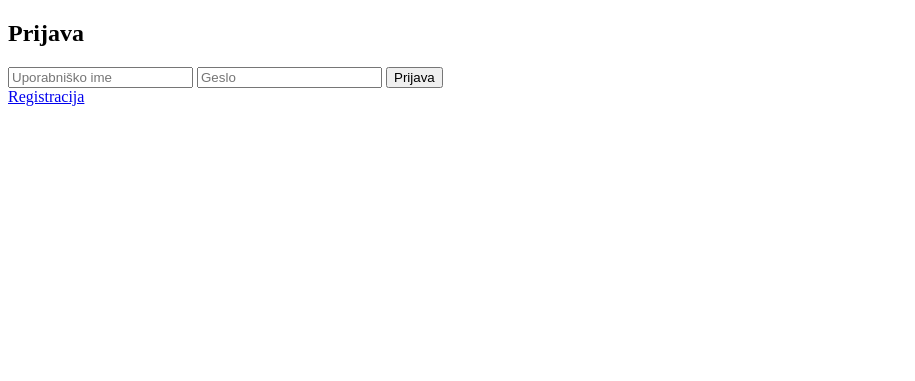
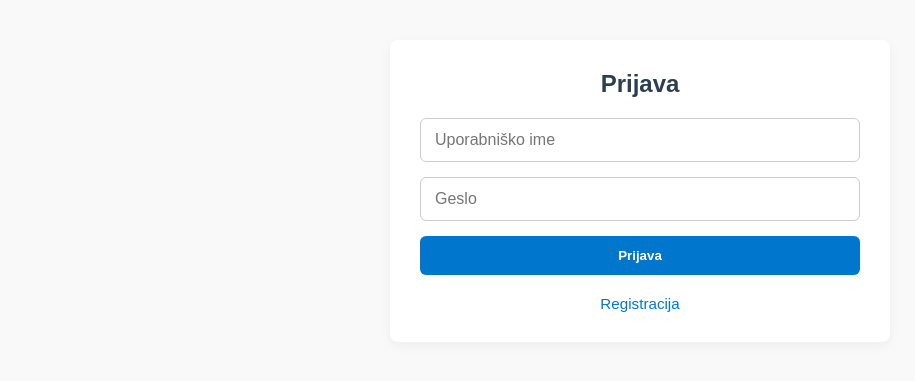
Before and after one commit to zans410/Zakljucna-naloga, a Flask app: page /login in a window 1280 px wide. Shown: the top 381 px of the page, without its empty margins (0-915 px from the left). Run offline with Flask 3, Linux system fonts and the light colour scheme.

Commit message:
Update login.html
css

```diff
--- a/Zaključna naloga - python/templates/login.html
+++ b/Zaključna naloga - python/templates/login.html
@@ -4,8 +4,84 @@
     <meta charset="UTF-8">
     <meta name="viewport" content="width=device-width, initial-scale=1.0">
     <title>Prijava</title>
+    <style>
+    * {
+    box-sizing: border-box;
+    margin: 0;
+    padding: 0;
+}
+
+body {
+    font-family: Arial, sans-serif;
+    background-color: #f9f9f9;
+    color: #333;
+    display: flex;
+    justify-content: center;
+    padding: 40px 20px;
+}
+
+.container {
+    max-width: 500px;
+    width: 100%;
+    background-color: #ffffff;
+    padding: 30px;
+    border-radius: 8px;
+    box-shadow: 0 4px 12px rgba(0, 0, 0, 0.05);
+}
+
+h2 {
+    text-align: center;
+    color: #2c3e50;
+    margin-bottom: 20px;
+}
+
+form {
+    display: flex;
+    flex-direction: column;
+    gap: 15px;
+    margin-bottom: 20px;
+}
+
+input[type="text"],
+input[type="password"] {
+    padding: 12px 14px;
+    border: 1px solid #ccc;
+    border-radius: 6px;
+    font-size: 1em;
+}
+
+button {
+    padding: 12px 16px;
+    background-color: #0077cc;
+    color: white;
+    border: none;
+    border-radius: 6px;
+    cursor: pointer;
+    font-weight: bold;
+    transition: background-color 0.3s ease;
+}
+
+button:hover {
+    background-color: #005fa3;
+}
+
+a {
+    display: block;
+    text-align: center;
+    margin-top: 10px;
+    color: #0077cc;
+    text-decoration: none;
+    font-size: 0.95em;
+}
+
+a:hover {
+    text-decoration: underline;
+}
+
+    </style>
 </head>
 <body>
+    <div class="container">
         <h2>Prijava</h2>
         <form method="post">
             <input type="text" name="username" placeholder="Uporabniško ime" required>
@@ -13,5 +89,6 @@
             <button type="submit">Prijava</button>
         </form>
         <a href="{{ url_for('register_user') }}">Registracija</a>
+    </div>
 </body>
 </html>
```
Lines whose indentation alone changed are shown as unchanged.
